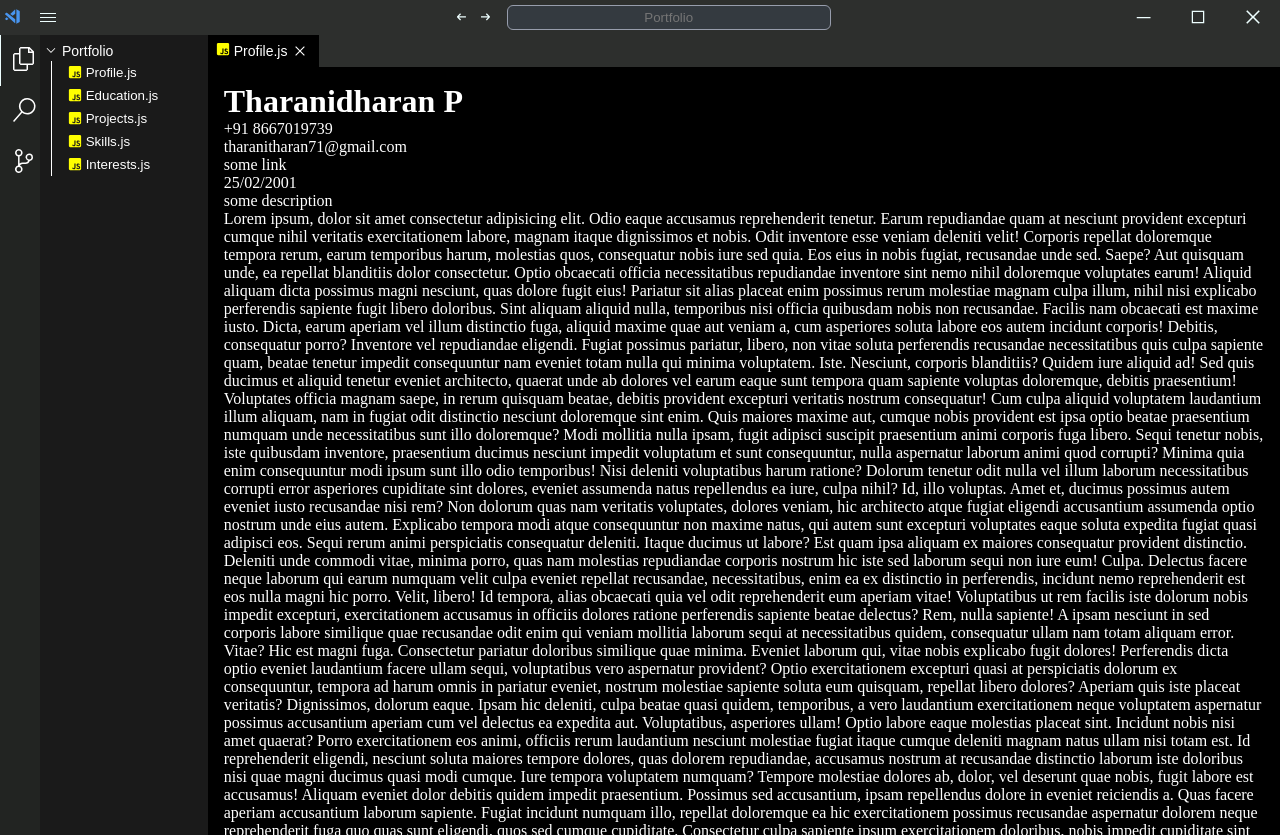
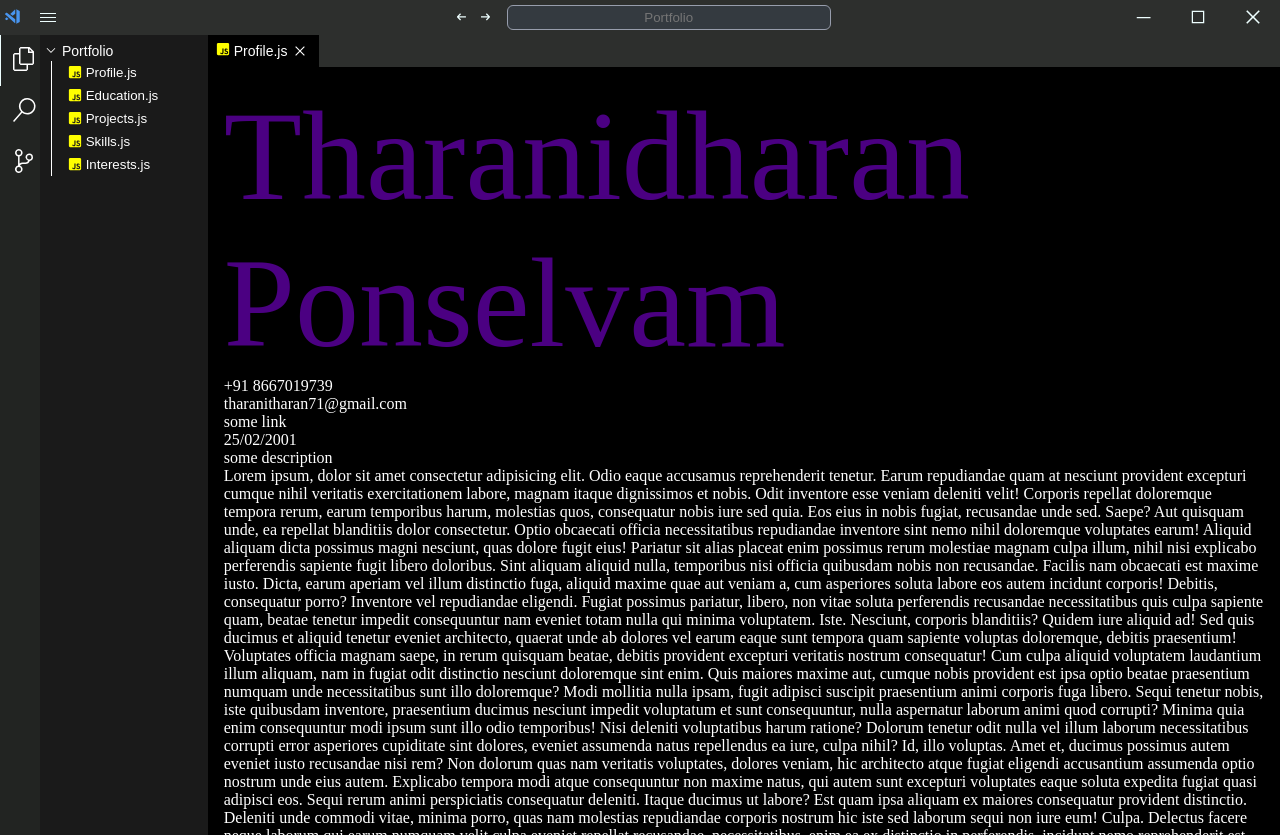
Before and after one commit to tharanidharan25/portfolio-dev, a React (Vite) app: page / in a window 1280 px wide. Built offline with nearby package versions, Linux system fonts and the light colour scheme.

Commit message:
Animated the name

```diff
--- a/src/components/Profile.jsx
+++ b/src/components/Profile.jsx
@@ -5,8 +5,18 @@ export default function Profile(){
     const profile = useSelector((store)=>store.profile);
     return (
         <div className="profile-container">
-            <h1>{profile.name}</h1>
-            <p>{profile.mobileNo}</p>
+            <div>
+                <h2
+                    className="yeah-its-me"
+                >
+                    {profile.name.split('').map((letter, idx) => (
+                        <span className="part-of-me" key={idx}>
+                            {letter}
+                        </span>
+                    ))}
+                </h2>
+            </div>
+            <p className="whatever">{profile.mobileNo}</p>
             <p>{profile.emailId}</p>
             <p><a>{profile.linkedIn}</a></p>
             <p>{profile.dob}</p>
--- a/src/index.css
+++ b/src/index.css
@@ -187,3 +187,36 @@ html {
     background-color: gray;
     border-radius: 9999px;
 }
+
+.part-of-me {
+    color: indigo;
+    font-weight: 100;
+    font-size: 8rem;
+    transition: all 0.75s ease-in-out, 0.75s ease-in-out;
+}
+
+
+.part-of-me:hover {
+    font-weight: 900;
+    color: rgb(238, 242, 255);
+}
+
+/* To the right */
+.part-of-me:hover + .part-of-me {
+    font-weight: 500;
+    color: rgb(199, 210, 254);
+}
+
+.part-of-me:hover + .part-of-me + .part-of-me {
+    font-weight: 300;
+}
+
+/* To the left */
+.part-of-me:has(+ .part-of-me:hover) {
+    font-weight: 500;
+    color: rgb(199, 210, 254);
+}
+
+.part-of-me:has(+ .part-of-me + .part-of-me:hover) {
+    font-weight: 300;
+}
--- a/src/redux/slices/contentSlice.js
+++ b/src/redux/slices/contentSlice.js
@@ -63,6 +63,7 @@ class LinkedList {
     }
 }
 
+
 const initialState = {
     openedTabs: new LinkedList(),
     openedTabsHash: {},
--- a/src/redux/slices/profileSlice.js
+++ b/src/redux/slices/profileSlice.js
@@ -1,7 +1,7 @@
 import { createSlice } from "@reduxjs/toolkit";
 
 const initialState = {
-    name: 'Tharanidharan P',
+    name: 'Tharanidharan Ponselvam',
     address: 'Some Address for now',
     job: "Front-End Developer",
     mobileNo: '+91 8667019739',
```
